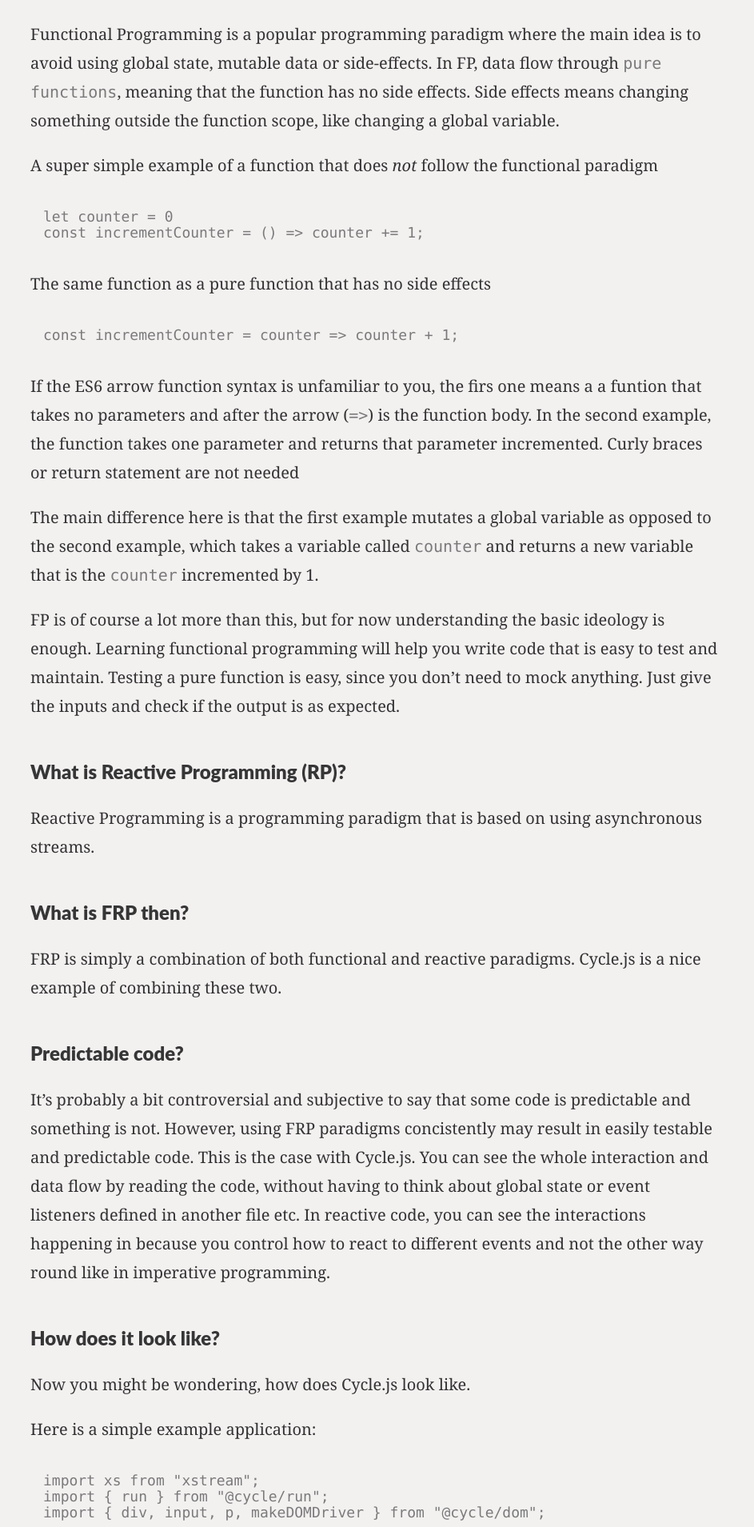
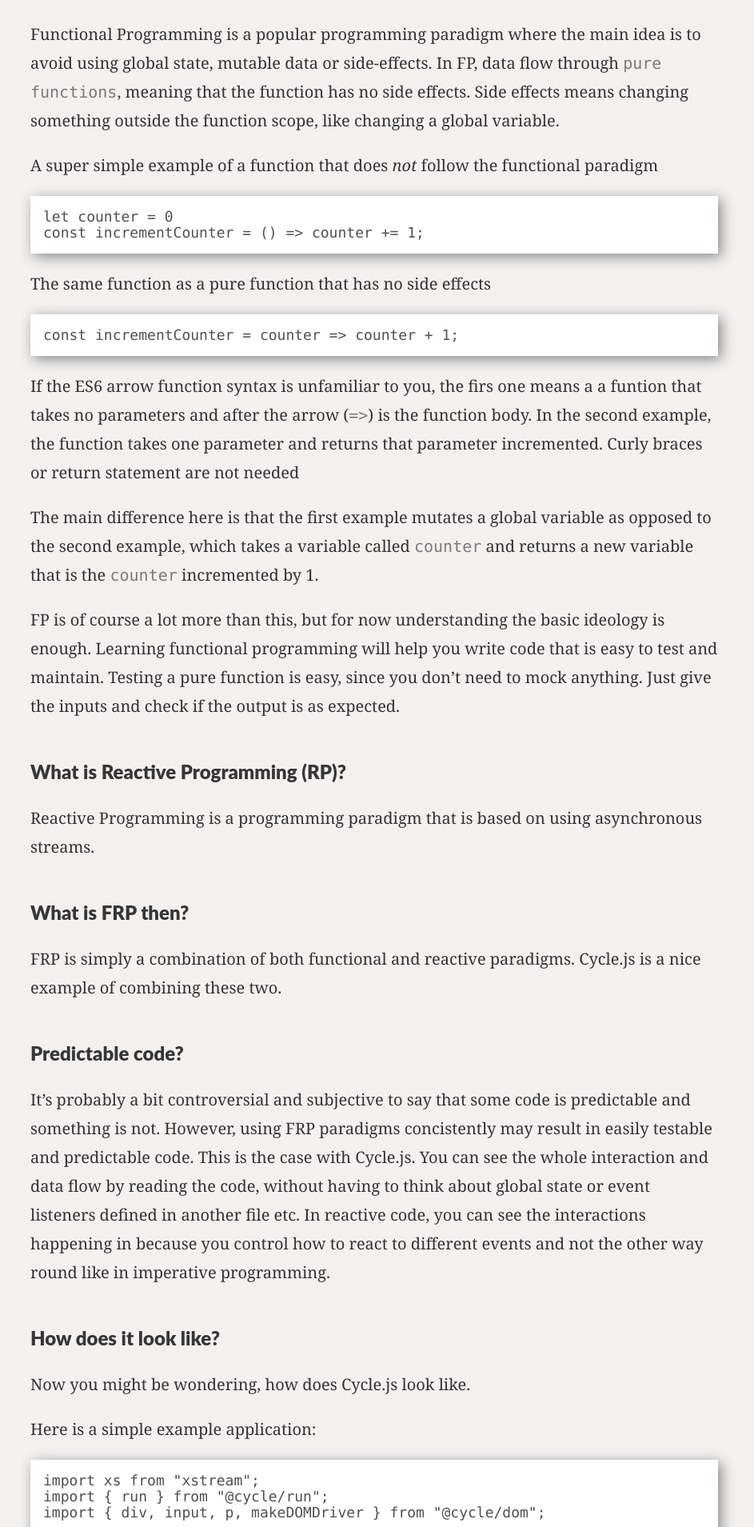
Before and after one commit to olpeh/olpeh.github.io, a Jekyll site: the page built from _drafts/2018-03-11-i-learned-frp-by-learning-cyclejs.md, in a window 1280 px wide. Shown: the part 2203-4112 px from the top of the page at 80% size, without its empty margins (172-1115 px from the left). Built offline with Jekyll 4.4.1, drawn with Linux system fonts in a browser that asks for light colours.

Commit message:
Improve code block readability

```diff
--- a/css/main.css
+++ b/css/main.css
@@ -129,6 +129,16 @@
   margin-top: 60px;
 }
 
+article .post-content pre {
+  background: white;
+  box-shadow: 4px 4px 16px 0px rgb(134, 138, 138);
+}
+
+article .post-content pre code {
+  color: #505050
+}
+
+
 .post-footer {
   margin-top: 60px;
 }
```
